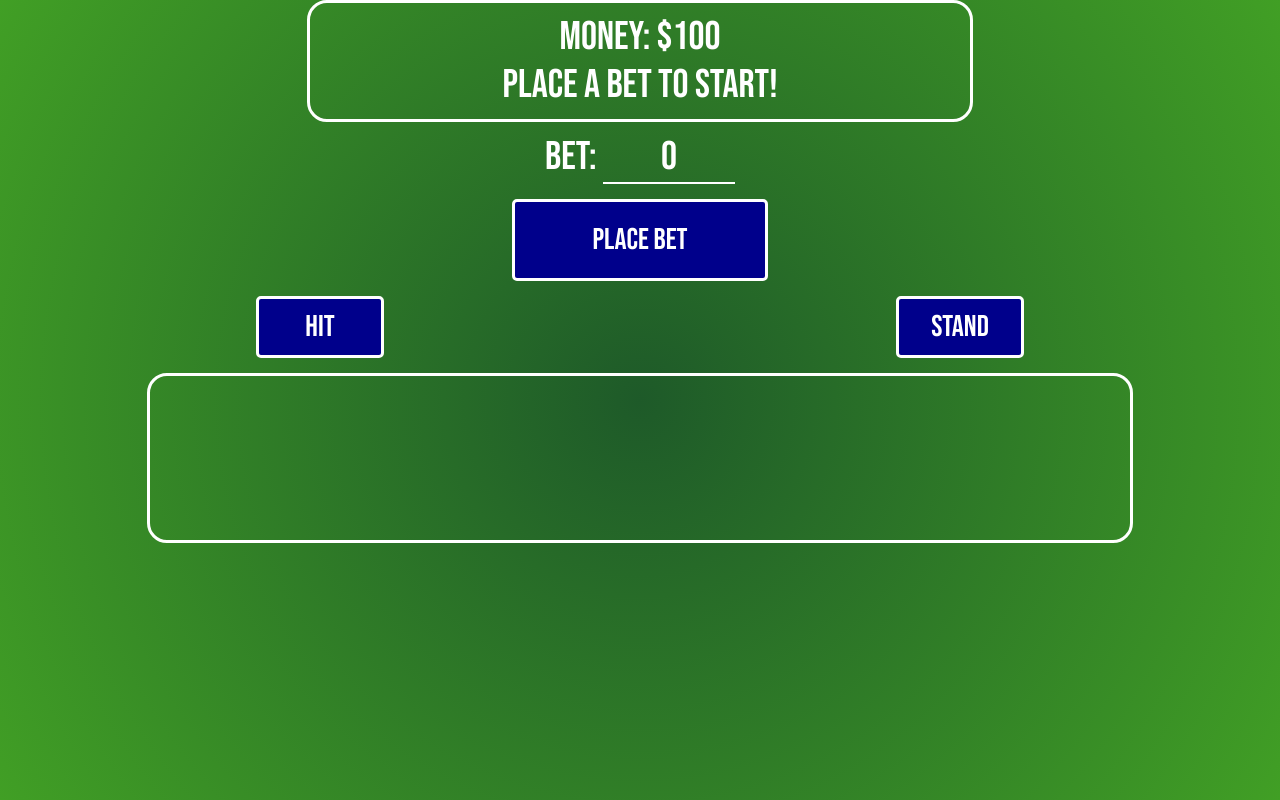
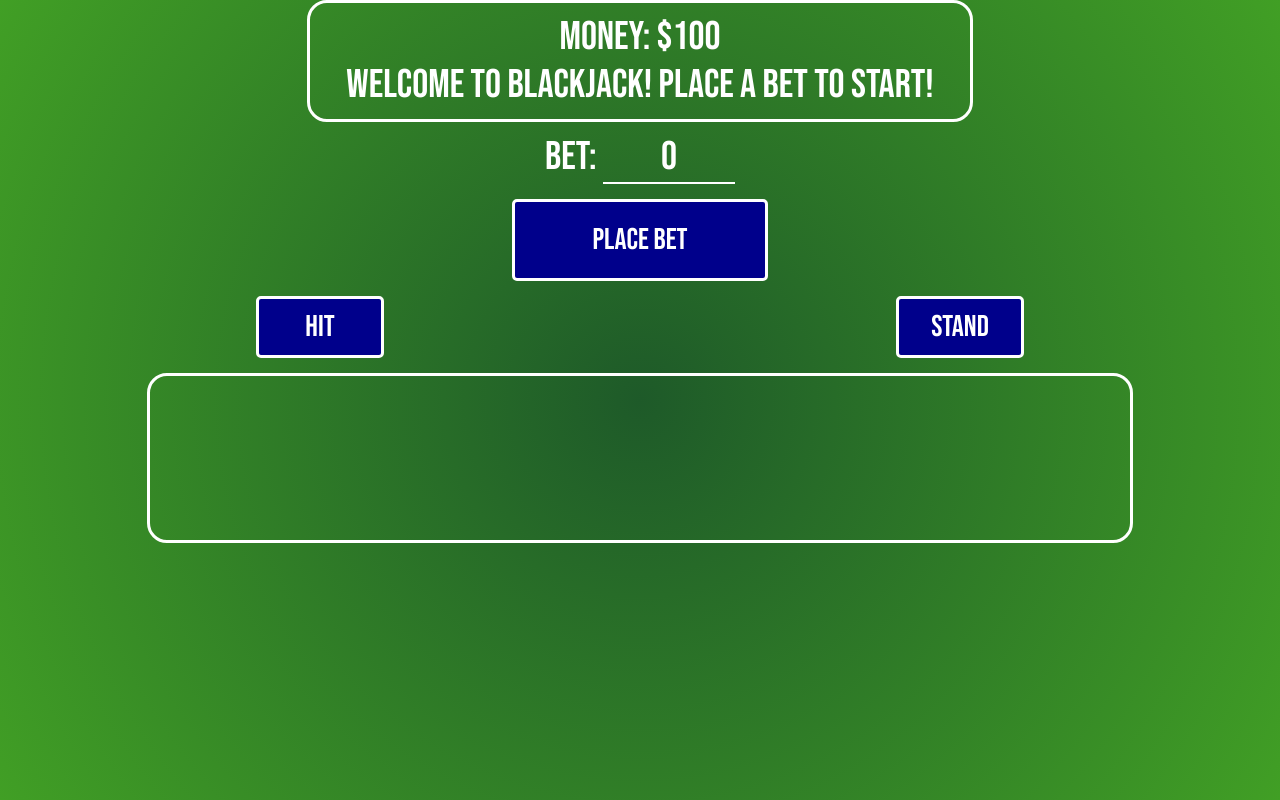
Before and after one commit to ericpretzel/gaucho-gambling, a React (Create React App) app: page / in a window 1280 px wide. Built offline with nearby package versions, Linux system fonts and the light colour scheme.

Commit message:
add welcome message

```diff
--- a/src/App.js
+++ b/src/App.js
@@ -21,7 +21,7 @@ class App extends React.Component  {
             playerHand: [],
 
             gameState: gameState.NOT_STARTED,
-            message: "Place a bet to start!"
+            message: "Welcome to Blackjack! Place a bet to start!"
         };
     }
 
```
